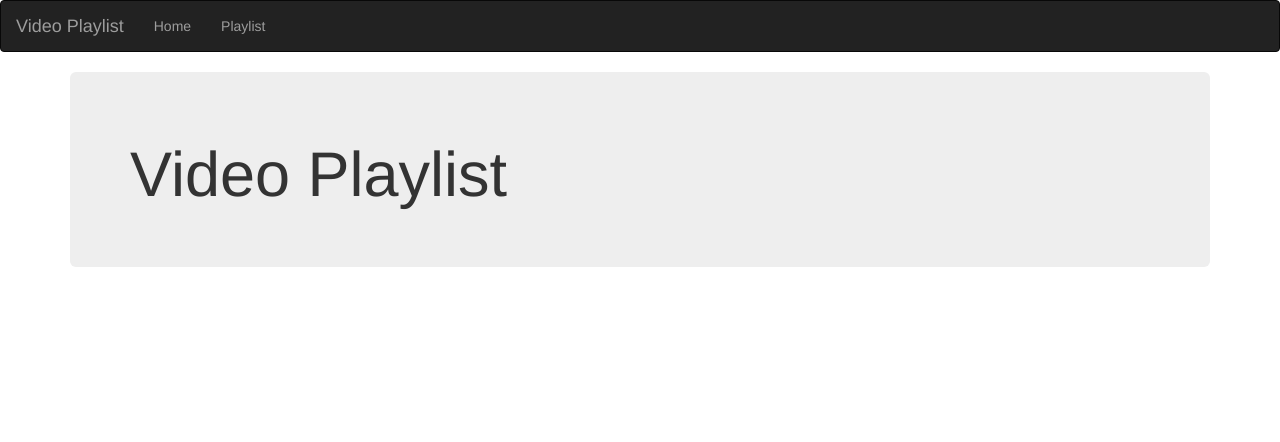
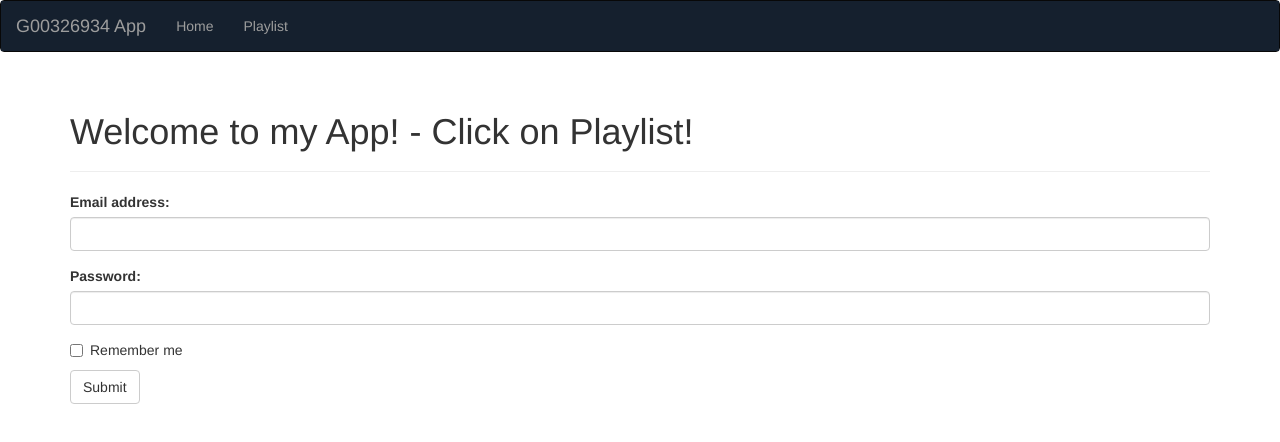
Before and after one commit to DarrenRegan/DataRQProject, an Angular app: page /home in a window 1280 px wide. Shown: the top 442 px of the page. Built offline with nearby package versions, Linux system fonts and the light colour scheme.

Commit message:
Added come CSS, HTML and removed Login code
Added come CSS, HTML and removed Login code, couldn't get it to work without errors so i removed it.

```diff
--- a/angular.json
+++ b/angular.json
@@ -23,6 +23,7 @@
               "src/assets"
             ],
             "styles": [
+              "./node_modules/@angular/material/prebuilt-themes/indigo-pink.css",
               "src/styles.css",
               "node_modules/bootstrap/dist/css/bootstrap.min.css"
             ],
@@ -80,6 +81,7 @@
             "tsConfig": "src/tsconfig.spec.json",
             "karmaConfig": "src/karma.conf.js",
             "styles": [
+              "./node_modules/@angular/material/prebuilt-themes/indigo-pink.css",
               "src/styles.css",
               "node_modules/bootstrap/dist/css/bootstrap.min.css"
             ],
--- a/package.json
+++ b/package.json
@@ -11,12 +11,14 @@
   },
   "private": true,
   "dependencies": {
-    "@angular/animations": "~7.0.0",
+    "@angular/animations": "^7.0.4",
+    "@angular/cdk": "^7.1.0",
     "@angular/common": "~7.0.0",
     "@angular/compiler": "~7.0.0",
     "@angular/core": "~7.0.0",
     "@angular/forms": "~7.0.0",
     "@angular/http": "~7.0.0",
+    "@angular/material": "^7.1.0",
     "@angular/platform-browser": "~7.0.0",
     "@angular/platform-browser-dynamic": "~7.0.0",
     "@angular/router": "~7.0.0",
@@ -24,6 +26,7 @@
     "bootstrap": "^3.3.7",
     "core-js": "^2.5.4",
     "express": "^4.16.4",
+    "hammerjs": "^2.0.8",
     "mongoose": "^5.3.13",
     "rxjs": "~6.3.3",
     "rxjs-compat": "^6.3.3",
--- a/server.js
+++ b/server.js
@@ -26,8 +26,6 @@ app.use("/api/", function(req, res, next) {
 
 app.use('/api', api);
 
-
-
 //Render index.html
 app.get('*', (req, res) => {
     res.sendFile(path.join(__dirname, 'dist/index.html'));
--- a/src/app/app.component.css
+++ b/src/app/app.component.css
@@ -0,0 +1,12 @@
+.navbar-navbar-inverse{
+    color: #F3F3F3;
+    background-color: #F3F3F3;
+}
+
+.container-fluid{
+    background-color: rgb(21, 32, 46);
+}
+
+.nav-navbar-nav{
+    color: white;
+}
--- a/src/app/app.component.html
+++ b/src/app/app.component.html
@@ -1,7 +1,8 @@
+<!-- https://www.w3schools.com/bootstrap/bootstrap_navbar.asp -->
 <nav class="navbar navbar-inverse">
   <div class="container-fluid">
     <div class="navbar-header">
-      <a class="navbar-brand" href="#">Video Playlist</a>
+      <a class="navbar-brand" href="#">G00326934 App</a>
     </div>
     <ul class="nav navbar-nav">
       <li><a routerLink="/home" routerLinkActive="active">Home</a></li>
--- a/src/app/app.module.ts
+++ b/src/app/app.module.ts
@@ -9,6 +9,7 @@ import { VideoListComponent } from './video-list/video-list.component';
 import { VideoDetailsComponent } from './video-details/video-details.component';
 import { FormsModule } from '@angular/forms';
 import { SafePipe } from './safe.pipe';
+import { BrowserAnimationsModule } from '@angular/platform-browser/animations';
 
 @NgModule({
   declarations: [
@@ -23,7 +24,8 @@ import { SafePipe } from './safe.pipe';
     BrowserModule,
     AppRoutingModule,
     FormsModule,
-    HttpModule
+    HttpModule,
+    BrowserAnimationsModule
   ],
   providers: [],
   bootstrap: [AppComponent]
--- a/src/app/home/home.component.html
+++ b/src/app/home/home.component.html
@@ -1,3 +1,19 @@
-<div class="jumbotron">
-  <h1>Video Playlist</h1>
-</div>
+<div class="page-header">
+    <h1>Welcome to my App! - Click on Playlist!</h1>
+  </div>
+
+  <!-- doesn't work had too many errors for login verifcation -->
+<form>
+  <div class="form-group">
+    <label for="email">Email address:</label>
+    <input type="email" class="form-control" id="email">
+  </div>
+  <div class="form-group">
+    <label for="pwd">Password:</label>
+    <input type="password" class="form-control" id="pwd">
+  </div>
+  <div class="checkbox">
+    <label><input type="checkbox"> Remember me</label>
+  </div>
+  <button type="submit" class="btn btn-default">Submit</button>
+</form>
--- a/src/app/playlist/playlist.component.css
+++ b/src/app/playlist/playlist.component.css
@@ -0,0 +1,6 @@
+.col-sm-9 {
+    background-color: #F3F3F3;
+    border: black;
+    border-style: ridge;
+    border-width: 1px;
+}
--- a/src/index.html
+++ b/src/index.html
@@ -7,6 +7,8 @@
 
   <meta name="viewport" content="width=device-width, initial-scale=1">
   <link rel="icon" type="image/x-icon" href="favicon.ico">
+  <link href="https://fonts.googleapis.com/css?family=Roboto:300,400,500" rel="stylesheet">
+  <link href="https://fonts.googleapis.com/icon?family=Material+Icons" rel="stylesheet">
 </head>
 <body>
   <app-root></app-root>
--- a/src/main.ts
+++ b/src/main.ts
@@ -1,3 +1,4 @@
+import 'hammerjs';
 import { enableProdMode } from '@angular/core';
 import { platformBrowserDynamic } from '@angular/platform-browser-dynamic';
 
--- a/src/styles.css
+++ b/src/styles.css
@@ -1 +1,4 @@
 /* You can add global styles to this file, and also import other style files */
+
+html, body { height: 100%; }
+body { margin: 0; font-family: Roboto, "Helvetica Neue", sans-serif; }
```
Also changed, not shown: 2 other files (tests, documents, lock files or other folders).
